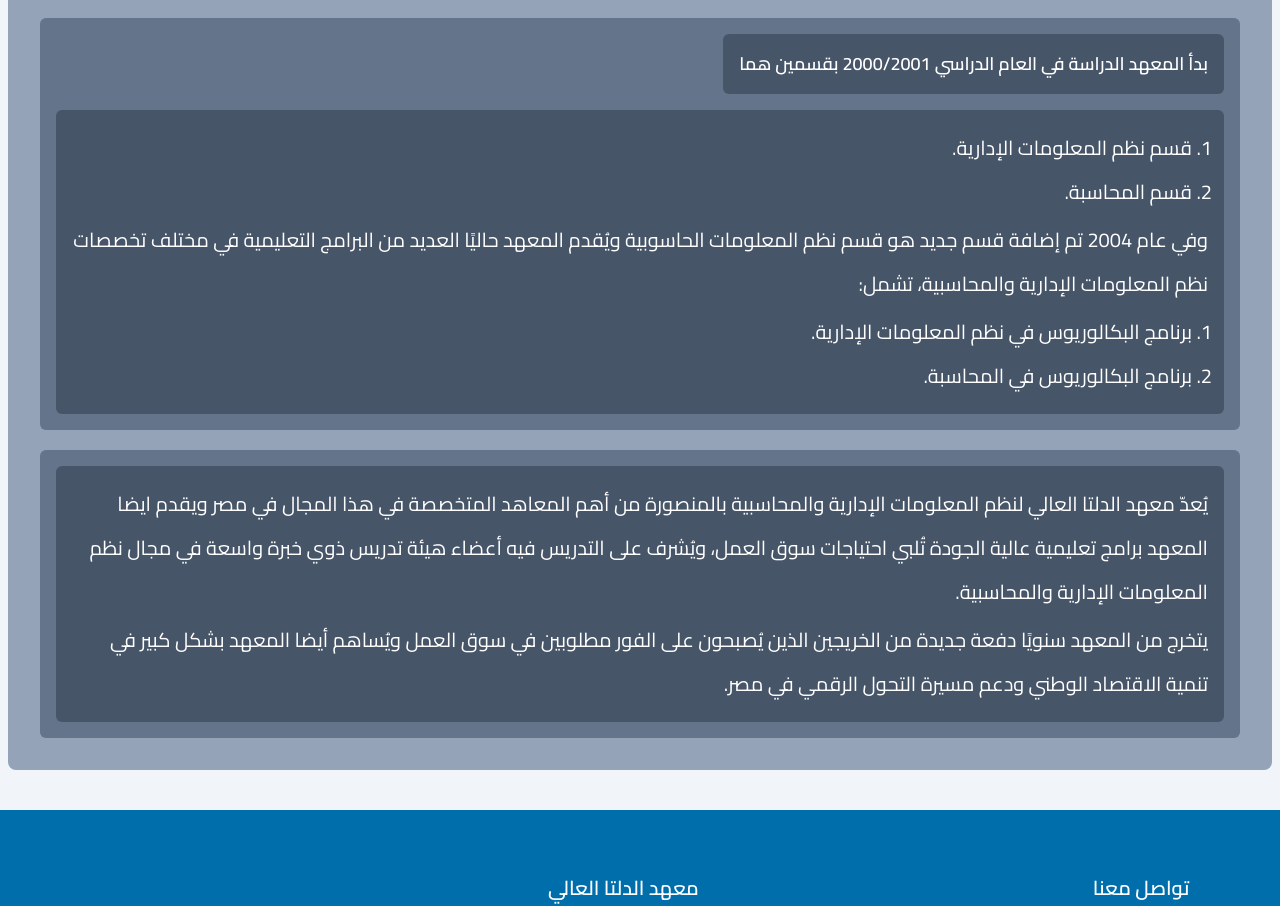
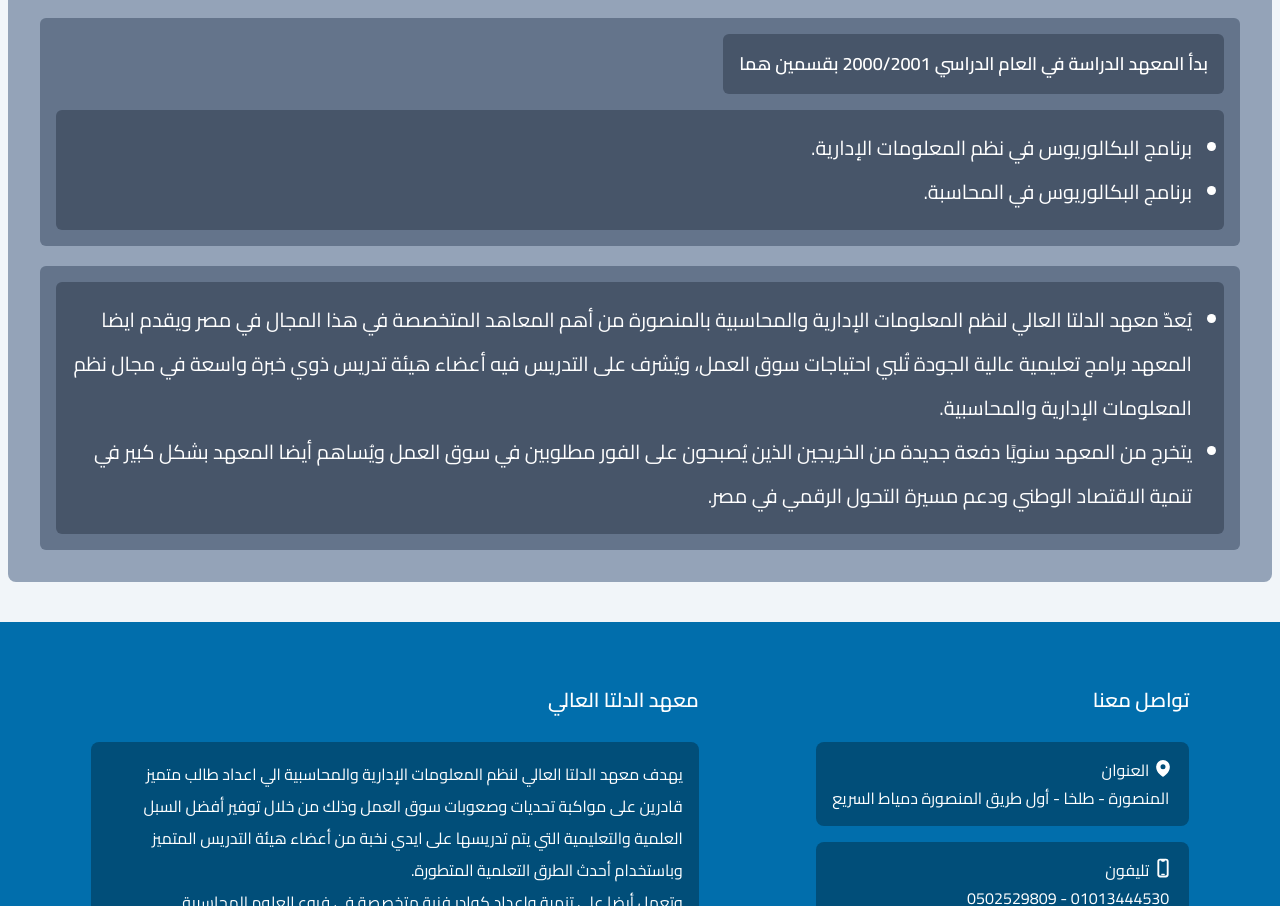
Before and after one commit to ahmedsalama288/graduation-project-with-backend, a Next.js app: page /about-us/establishment-of-the-Institute in a window 1280 px wide. Shown: the part 484-1390 px from the top of the page. Built offline with nearby package versions, Linux system fonts and the light colour scheme.

Commit message:
update page content structure

```diff
--- a/src/app/(main-navbar-links)/about-us/establishment-of-the-Institute/page.tsx
+++ b/src/app/(main-navbar-links)/about-us/establishment-of-the-Institute/page.tsx
@@ -33,17 +33,7 @@ export default function Page() {
           <ContentWrapper className="mt-5">
             <ContentHeader text="بدأ المعهد الدراسة في العام الدراسي 2000/2001 بقسمين هما" />
             <ContentContainer>
-              <ul className=" list-decimal pr-4">
-                <li>قسم نظم المعلومات الإدارية.</li>
-                <li>قسم المحاسبة.</li>
-              </ul>
-              <p className=" mt-1">
-                وفي عام 2004 تم إضافة قسم جديد هو قسم نظم المعلومات الحاسوبية
-                ويُقدم المعهد حاليًا العديد من البرامج التعليمية في مختلف تخصصات
-                نظم المعلومات الإدارية والمحاسبية، تشمل:
-              </p>
-
-              <ul className=" list-decimal pr-4 mt-1">
+              <ul className=" list-disc pr-4">
                 <li>برنامج البكالوريوس في نظم المعلومات الإدارية.</li>
                 <li>برنامج البكالوريوس في المحاسبة.</li>
               </ul>
@@ -54,24 +44,23 @@ export default function Page() {
         <div>
           <ContentWrapper className="mt-5">
             <ContentContainer>
-              <div>
-                <p>
+              <ul className=" list-disc pr-4">
+                <li>
                   يُعدّ معهد الدلتا العالي لنظم المعلومات الإدارية والمحاسبية
                   بالمنصورة من أهم المعاهد المتخصصة في هذا المجال في مصر ويقدم
                   ايضا المعهد برامج تعليمية عالية الجودة تُلبي احتياجات سوق
                   العمل، ويُشرف على التدريس فيه أعضاء هيئة تدريس ذوي خبرة واسعة
                   في مجال نظم المعلومات الإدارية والمحاسبية.{" "}
-                </p>
-                <p className="mt-1">
+                </li>
+                <li>
                   يتخرج من المعهد سنويًا دفعة جديدة من الخريجين الذين يُصبحون
                   على الفور مطلوبين في سوق العمل ويُساهم أيضا المعهد بشكل كبير
                   في تنمية الاقتصاد الوطني ودعم مسيرة التحول الرقمي في مصر.
-                </p>
-              </div>
+                </li>
+              </ul>
             </ContentContainer>
           </ContentWrapper>
         </div>
-
       </PageContentContainer>
     </section>
   );
```
